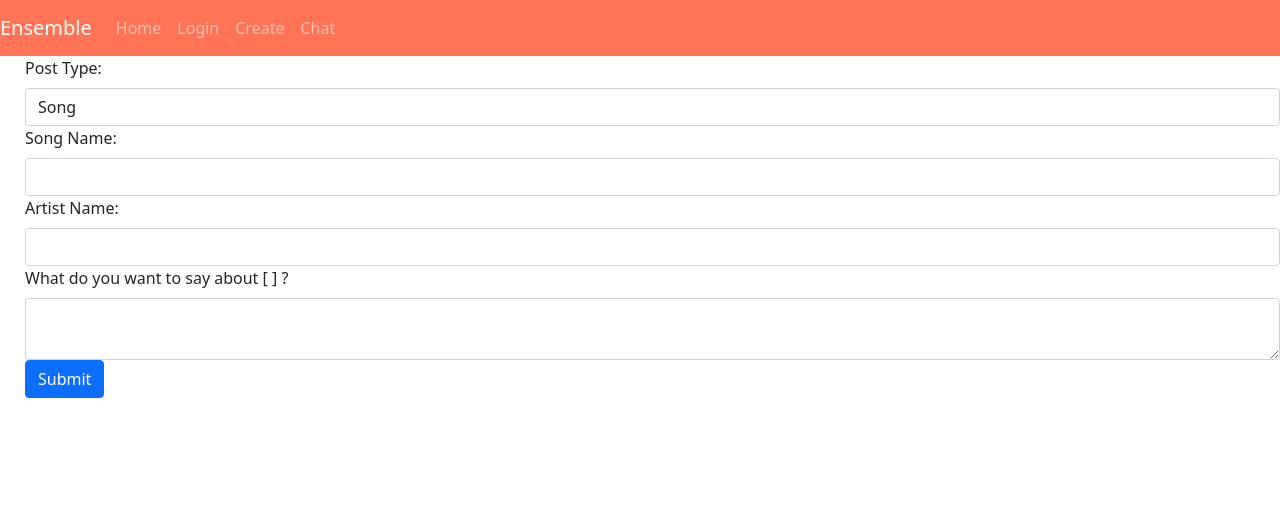
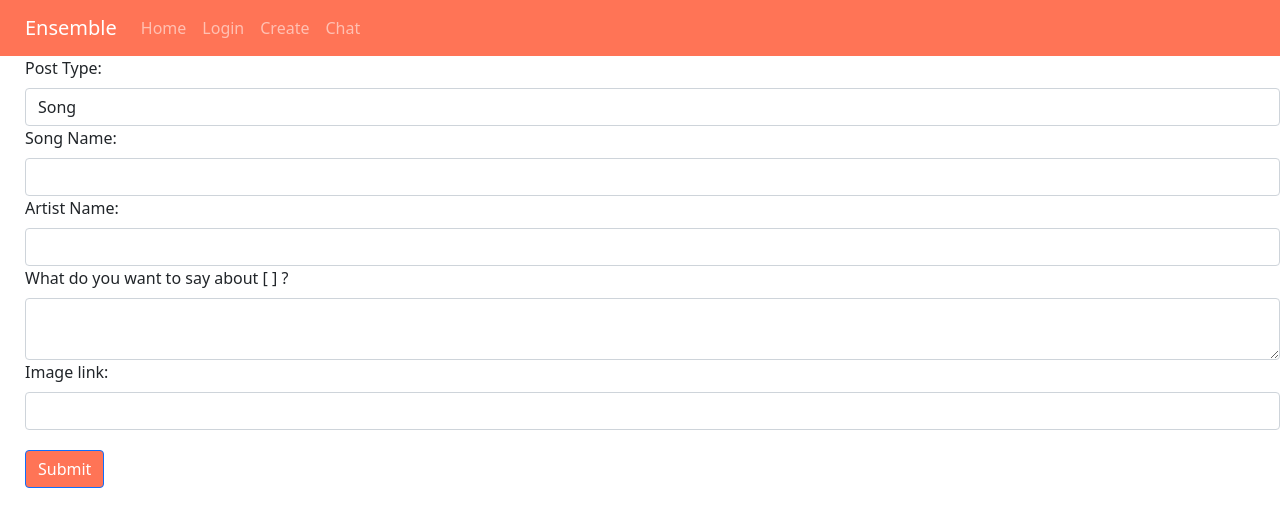
Before and after one commit to dtse48/Ensemble, a React (Create React App) app: page /create in a window 1280 px wide. Shown: the top 526 px of the page. Built offline with nearby package versions, Linux system fonts and the light colour scheme.

Commit message:
Added post confirm page, drafted post appearance/outline

```diff
--- a/src/App.js
+++ b/src/App.js
@@ -5,7 +5,7 @@ import LoginPage from "./pages/Login";
 import CreatePage from "./pages/Create";
 import ChatPage from "./pages/Chat";
 import Post from "./pages/Post";
-import "bootstrap/dist/css/bootstrap.css"
+import "bootstrap/dist/css/bootstrap.css";
 function App() {
   return (
     <NavigationBar>
--- a/src/index.js
+++ b/src/index.js
@@ -2,6 +2,7 @@ import React from 'react';
 import ReactDOM from 'react-dom';
 import App from './App';
 import {BrowserRouter} from "react-router-dom";
+import 'bootstrap/dist/css/bootstrap.css';
 
 
 ReactDOM.render(
--- a/src/navigation/NavigationBar.js
+++ b/src/navigation/NavigationBar.js
@@ -6,7 +6,7 @@ function NavigationBar(props) {
     return (
         <div>
             <Navbar bg = "color" variant = "dark">
-                <Navbar.Brand href = "/">Ensemble</Navbar.Brand>
+                <Navbar.Brand href = "/" style = {{marginLeft:"25px"}}>Ensemble</Navbar.Brand>
                 <Nav><Nav.Link href = "/">Home</Nav.Link></Nav>
                 <Nav><Nav.Link href = "/login">Login</Nav.Link></Nav>
                 <Nav><Nav.Link href = "/create">Create</Nav.Link></Nav>
--- a/src/pages/Create.js
+++ b/src/pages/Create.js
@@ -2,45 +2,32 @@ import Form from "react-bootstrap/Form";
 import Button from "react-bootstrap/Button";
 import {useState} from "react";
 import classes from "./Create.module.css";
-import {useHistory} from "react-router-dom";
-
+import Card from "react-bootstrap/Card";
+import Badge from "react-bootstrap/Badge";
+import "bootstrap/dist/css/bootstrap.css";
 function CreatePage() {
     const [postType, setPostType] = useState("Song");
     const [name1, setName1] = useState("");
     const [name2, setName2] = useState("");
     const [desc, setDesc] = useState("");
-    const history = useHistory();
-    const [name1Blank, setName1Status] = useState(false);
-    const [name2Blank, setName2Status] = useState(false);
-    const [descBlank, setDescStatus] = useState(false);
+    const [image, setImage] = useState("");
+    const [submitted, setSubmitted] = useState(false);
+    const [showForm, setShowForm] = useState(true);
+    var today = new Date();
+    var dd = String(today.getDate()).padStart(2, '0');
+    var mm = String(today.getMonth() + 1).padStart(2, '0'); //January is 0!
+    var yyyy = today.getFullYear();
+    today = mm + '/' + dd + '/' + yyyy;
     function submitHandler(event) {
         event.preventDefault();
-        if (postType === "Artist" && name1 !== "" && desc !== "") {
-            history.replace("/newpost");
-        }
-        if (postType !== "Artist" && name1 !== "" && name2 !== "" && desc !== "") {
-            history.replace("/newpost");
-        }
-        if (name1 === "") {
-            setName1Status(true);
-        }
-        else {
-            setName1Status(false);
-        }
-        if (name2 === "") {
-            setName2Status(true);
-        }
-        else {
-            setName2Status(false);
-        }
-        if (desc === "") {
-            setDescStatus(true);
-        }
-        else {
-            setDescStatus(false);
+        setSubmitted(true);
+        if ((postType == "Artist" && name1 !== "" && desc !== "" && image !== "") || (postType !== "Artist" && name1 !== "" && name2 !== "" && desc !== "" && image !== "")) {
+            setShowForm(false);
         }
     }
     return (
+        <div>
+        {showForm === true ?
             <Form className = {classes.form} onSubmit = {submitHandler}>
                 <Form.Group>
                     <Form.Label>Post Type:</Form.Label>
@@ -51,26 +38,53 @@ function CreatePage() {
                     </Form.Control>
                     <Form.Label>{postType} Name:</Form.Label>
                     <Form.Control type = "text" onBlur = {(response => {setName1(response.target.value);})}></Form.Control>
-                {name1Blank ?
+                    {name1 === "" && submitted === true ?
                         <p className = {classes.error}>{postType} name is required!</p>
                     : null}
                     {postType !== "Artist" ?
                         <div>
                             <Form.Label>Artist Name:</Form.Label>
                             <Form.Control type = "text" onBlur = {(response => {setName2(response.target.value);})}></Form.Control>
-                        {name2Blank ?
+                            {name2 === "" && submitted === true ?
                                 <p className = {classes.error}>Artist name is required!</p>
                             : null}
                         </div>
                     : null}
                     <Form.Label>What do you want to say about [ {name1} ] ?</Form.Label>
                     <Form.Control as = "textarea" onBlur = {(response => {setDesc(response.target.value);})}></Form.Control>
-                {descBlank ?
+                    {desc === "" && submitted === true?
                                 <p className = {classes.error}>Description is required!</p>
                     : null}
+                    <Form.Label>Image link:</Form.Label>
+                    <Form.Control type = "text" onBlur = {(response) => {setImage(response.target.value);}}></Form.Control>
+                    {image === "" && submitted === true?
+                                <p className = {classes.error}>Image link is required!</p>
+                    : null}
                 </Form.Group>
-            <Button type = "submit">Submit</Button>
+                <Button style = {{backgroundColor: "#ff7456", marginTop: "20px" }} type = "submit">Submit</Button>
             </Form>
+        :
+            <div>
+                <h5 class = {classes.simpleText}>Your post will look like this:</h5>
+                <Card style = {{width: "1000px",margin:"auto"}}>
+                    {postType == "Artist" ?
+                    <Card.Header>Username on {name1}</Card.Header>
+                    :
+                    <Card.Header>Username: {name1} by {name2}</Card.Header>
+                    }
+                    <Card.Img src = {image} style = {{width: "25%", marginRight: "auto", display: "block", marginLeft: "auto", marginTop: "40px"}}></Card.Img>
+                    <Card.Body>
+                        <hr></hr>
+                        <Card.Text>"{desc}"</Card.Text>
+                    </Card.Body>
+                </Card>
+                <h5 class = {classes.simpleText}>Would you like to post this?</h5>
+                <div style = {{textAlign: "center"}}>
+                    <Button style = {{marginRight:"15px"}}>Yes</Button><Button style = {{backgroundColor:"white",color:"red",borderColor:"red"}}>No</Button>
+                </div>
+            </div>
+        }
+        </div>
     );
 }
 export default CreatePage;
--- a/src/pages/Create.module.css
+++ b/src/pages/Create.module.css
@@ -4,3 +4,21 @@
 .error {
     color: red;
 }
+.button {
+    background-color: #ff7456 ;
+}
+.image {
+    margin-top: 20px;
+    display: block;
+    margin-left: auto;
+    margin-right: auto;
+    width: 10px;
+}
+.post {
+    margin: auto;
+
+}
+.simpleText {
+    margin-top: 20px;
+    text-align: center;
+}
--- a/src/pages/Post.js
+++ b/src/pages/Post.js
@@ -1,6 +1,7 @@
-function Post() {
+function Post(props) {
+    console.log(props);
     return (
-        <div>New Post page!</div>
+        <div>New Post page! </div>
     );
 }
 export default Post;
```
Lines whose indentation alone changed are shown as unchanged.
